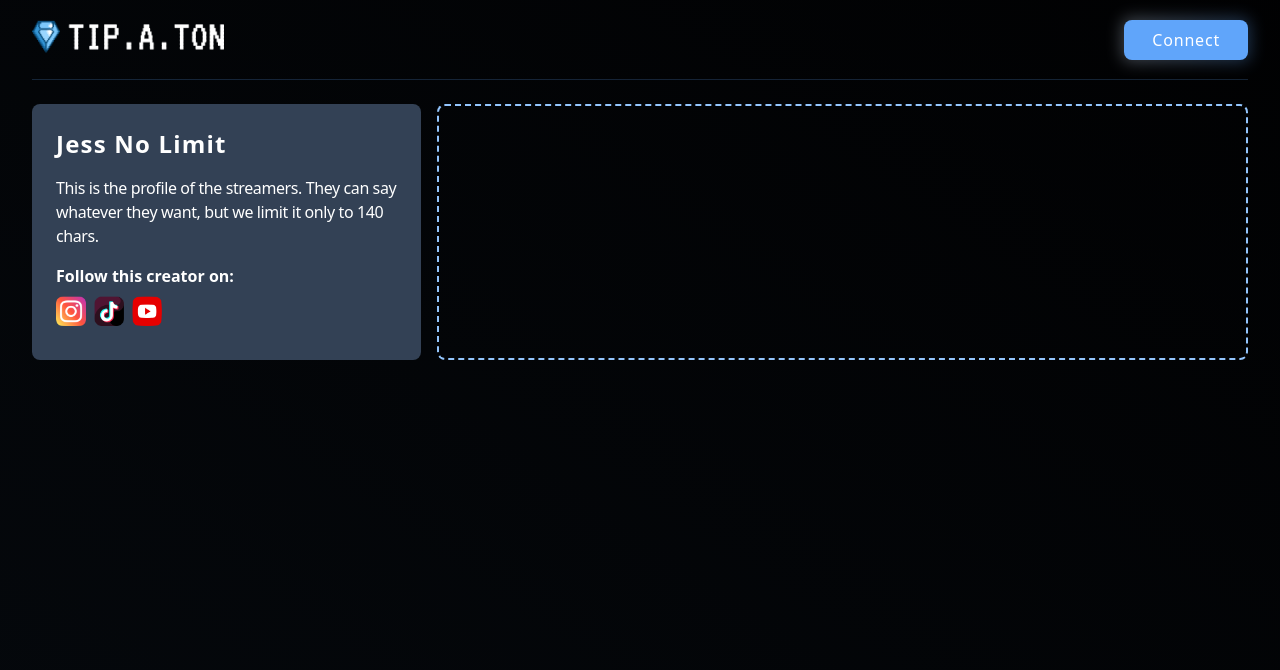
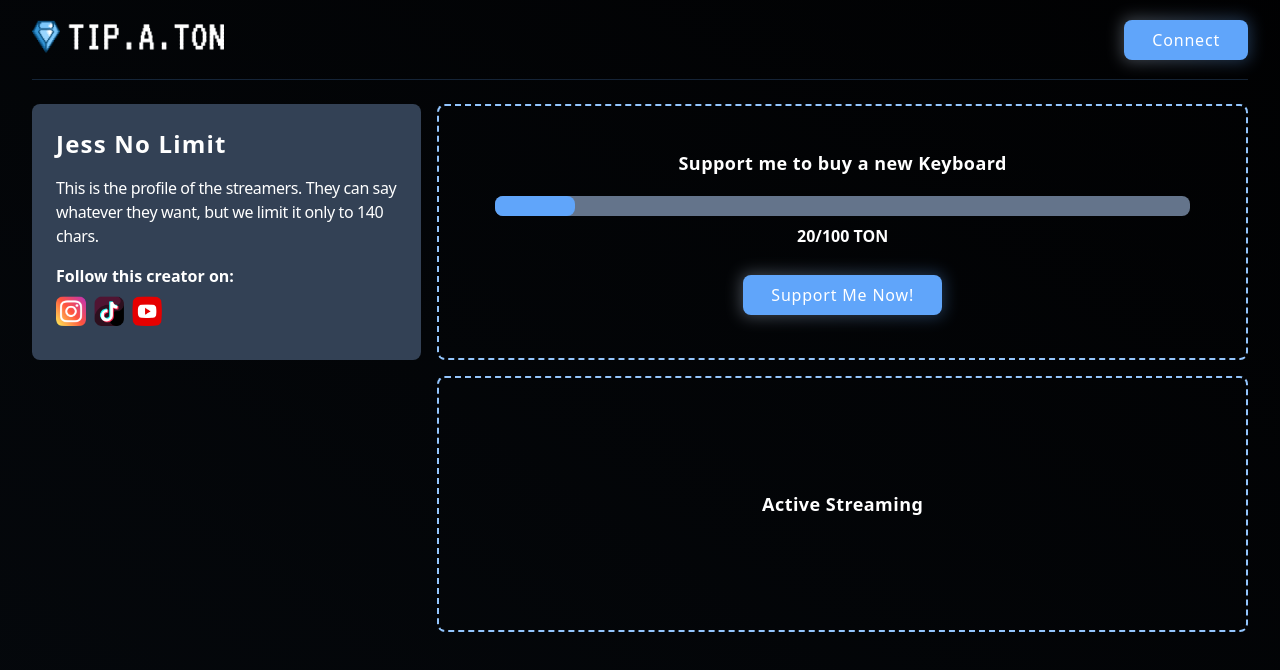
Before and after one commit to tipaton/tip-a-ton-poc, a Next.js app: page /streamers/1 in a window 1280 px wide. Shown: the top 670 px of the page. Built offline with nearby package versions, Linux system fonts and the light colour scheme.

Commit message:
Adding in more details on Profile Page

```diff
--- a/components/CommonButton.tsx
+++ b/components/CommonButton.tsx
@@ -5,7 +5,7 @@ interface ButtonProps {
 
 export default function CommonButton({title, className}: ButtonProps) {
     return (
-        <div className={className + " group relative w-full"}>
+        <div className={className ? className + " group relative w-full" : "group relative w-full"}>
             <div className="absolute -inset-0.5 bg-gradient-to-r from-blue-100 to-blue-400 rounded-lg opacity-30 blur transition duration-1000 group-hover:opacity-100"></div>
             <div className="justify-center relative flex space-x-4 text-white bg-blue-400 px-7 py-2 transition duration-200 rounded-lg hover:text-turqoise">
                 <span className="font-poppins text-md capitalize tracking-wider transition duration-200 group-hover:text-turqoise">{title}</span>
--- a/components/Homepage/ActiveStreaming.tsx
+++ b/components/Homepage/ActiveStreaming.tsx
@@ -16,7 +16,7 @@ export default function ActiveStreaming() {
               <div className='py-8 space-y-8 sm:space-y-0 sm:grid md:grid-cols-2 sm:gap-4 md:gap-8 lg:grid-cols-3'>
                 <Link href={"/streaming"}>
                   <div className="max-w-md bg-gradient-to-bl from-blue-400/30 to-slate-800 p-2 rounded-lg transition duration-200 ease-in transform md:hover:scale-105 hover:z-50">
-                    <div className="bg-black max-w-md rounded-lg overflow-hidden shadow-lg h-60 md:h-72 sm:max-w-sm hover:cursor-pointer ">
+                    <div className="bg-black max-w-md rounded-lg overflow-hidden shadow-lg h-64 md:h-72 sm:max-w-sm hover:cursor-pointer ">
                       <Image src={SampleML} alt="Mobile Legend Streaming" layout="responsive" className='rounded-t-lg'/>
                       <div className='flex items-center justify-between py-4 px-4 text-white text-lg md:text-xl font-bold'>
                         <span className='tracking-wider'>Jess No Limit</span>
@@ -30,7 +30,7 @@ export default function ActiveStreaming() {
                 </Link>
                 <Link href={"/streaming"}>
                   <div className="max-w-md bg-gradient-to-bl from-blue-400/30 to-slate-800 p-2 rounded-lg transition duration-200 ease-in transform md:hover:scale-105 hover:z-50">
-                    <div className="bg-black max-w-md rounded-lg overflow-hidden shadow-lg h-60 md:h-72 sm:max-w-sm hover:cursor-pointer">
+                    <div className="bg-black max-w-md rounded-lg overflow-hidden shadow-lg h-64 md:h-72 sm:max-w-sm hover:cursor-pointer">
                         <Image src={SampleML2} alt="Mobile Legend Streaming" layout="responsive" className='rounded-t-lg'/>
                         <div className='flex items-center justify-between py-4 px-4 text-white text-xl font-bold'>
                           <span className='tracking-wider'>Bang Bang</span>
@@ -44,7 +44,7 @@ export default function ActiveStreaming() {
                 </Link>
                 <Link href={"/streaming"}>
                   <div className="max-w-md bg-gradient-to-bl from-blue-400/30 to-slate-800 p-2 rounded-lg transition duration-200 ease-in transform md:hover:scale-105 hover:z-50">
-                    <div className="bg-black max-w-md rounded-lg overflow-hidden shadow-lg h-60 md:h-72 sm:max-w-sm hover:cursor-pointer">
+                    <div className="bg-black max-w-md rounded-lg overflow-hidden shadow-lg h-64 md:h-72 sm:max-w-sm hover:cursor-pointer">
                         <Image src={SampleML3} alt="Mobile Legend Streaming" layout="responsive" className='rounded-t-lg'/>
                         <div className='flex items-center justify-between py-4 px-4 text-white text-xl font-bold'>
                           <span className='tracking-wider'>Donkey Bar Bar</span>
--- a/pages/streamers/[username].tsx
+++ b/pages/streamers/[username].tsx
@@ -2,6 +2,7 @@ import Image from "next/image"
 import InstagramIcon from "../../assets/ig.png"
 import TiktokIcon from "../../assets/tiktok.png"
 import YoutubeIcon from "../../assets/youtube.png"
+import CommonButton from "../../components/CommonButton"
 
 
 export default function StreamerProfile() {
@@ -9,7 +10,7 @@ export default function StreamerProfile() {
         <div className="max-w-7xl min-h-screen mx-auto py-6 sm:px-6 lg:px-8">
             <div className="flex-col px-4 md:px-0 space-y-4 md:space-y-0 md:grid md:grid-cols-3">
                 <div className="md:col-span-1 md:mr-4 h-64 bg-slate-700 rounded-lg">
-                    <div className="flex-col text-white p-6">
+                    <div className="flex flex-col text-white p-6">
                         <h1 className="text-2xl font-bold tracking-wider mb-4">Jess No Limit</h1>
                         <span className="font-extralight block tracking-tight mb-4">This is the profile of the streamers. They can say whatever they want, but we limit it only to 140 chars.</span>
                         <span className="font-bold block mb-2">Follow this creator on:</span>
@@ -26,9 +27,33 @@ export default function StreamerProfile() {
                         </div>
                     </div>
                 </div>
-                <div className="md:col-span-2 h-64 border-2 border-dashed border-blue-300 rounded-lg">
+                <div className="md:col-span-2 space-y-4">
+                    <div className="h-64 border-2 border-dashed border-blue-300 rounded-lg">
+                        <div className="flex flex-col h-full justify-evenly items-center text-white p-6">
+                            <div>
+                                <h2 className="font-bold text-lg tracking-wide">Support me to buy a new Keyboard</h2>
+                            </div>
+                            <div className="w-full px-8">
+                                <div className="w-full bg-slate-500 rounded-lg h-5">
+                                    <div className="w-20 bg-blue-400 rounded-lg h-5"></div>
+                                </div>
+                                <div className="text-center py-2 font-bold"> 20/100 TON</div>
+                            </div>
+                            <div>
+                                <CommonButton title="Support Me Now!"/>
+                            </div>
+                        </div>
+                    </div>
+                    <div className="h-64 border-2 border-dashed border-blue-300 rounded-lg">
+                        <div className="flex flex-col h-full justify-evenly items-center text-white p-6">
+                            <div>
+                                <h2 className="font-bold text-lg tracking-wide">Active Streaming</h2>
+                            </div>
 
+                        </div>
+                    </div>
                 </div>
+
             </div>
         </div>
     )
```
